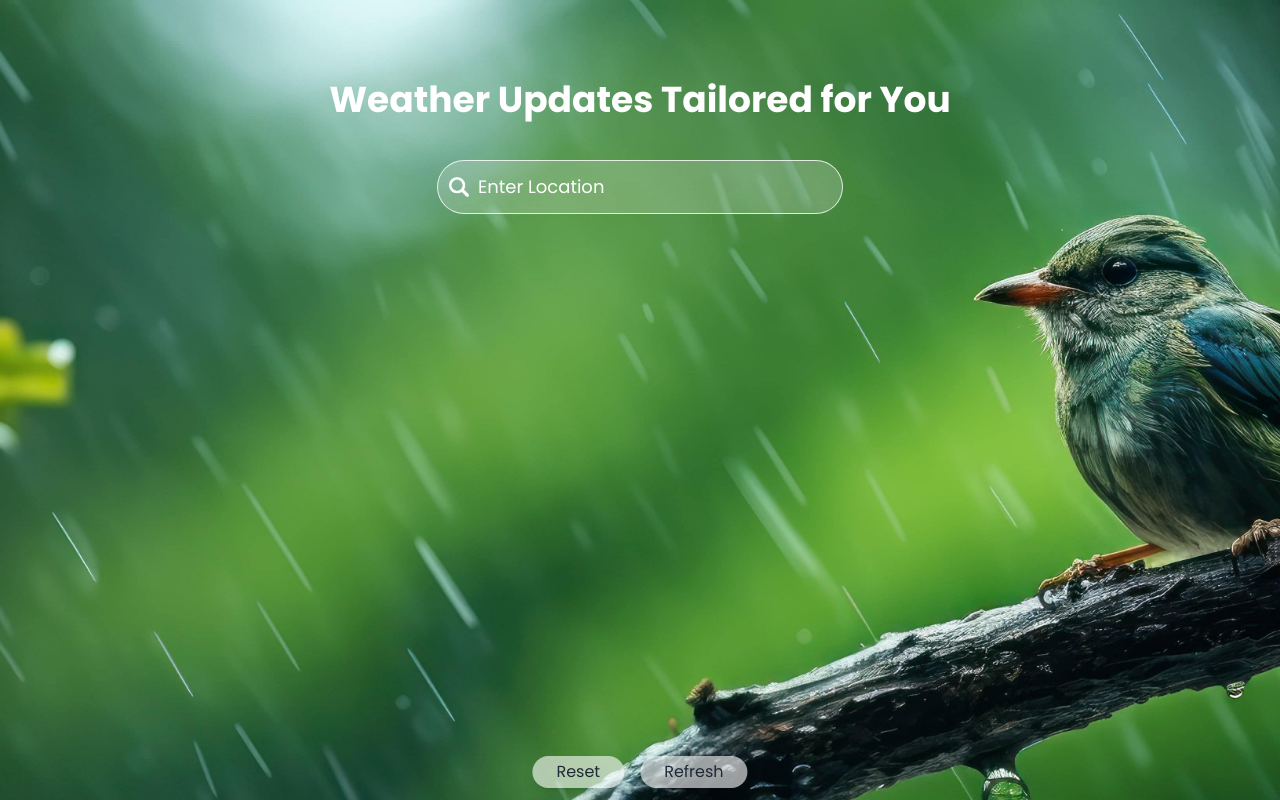
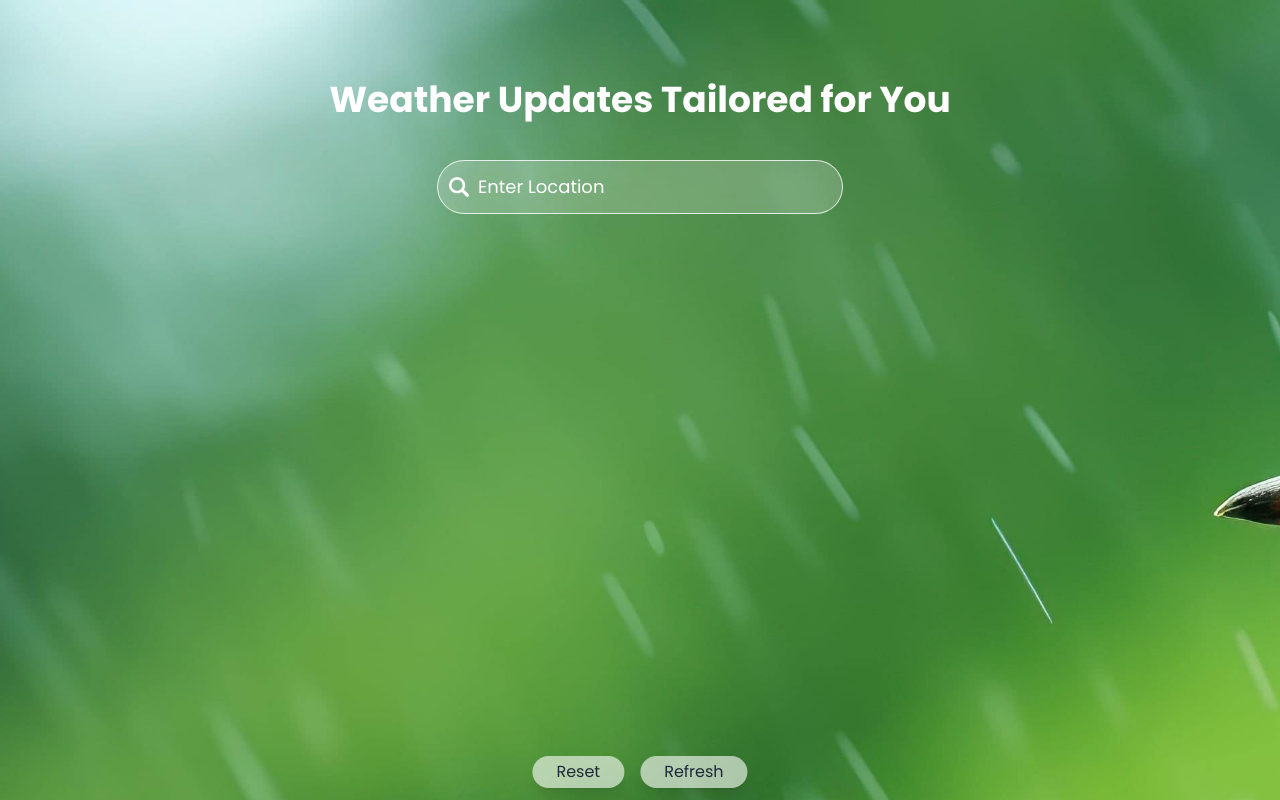
Before and after one commit to Abel-G/weather-app, a React (Vite) app: page / in a window 1280 px wide. Shown: the top 800 px of the page. Built offline with nearby package versions, Linux system fonts and the light colour scheme.

Commit message:
adding the forcast component

```diff
--- a/src/App.jsx
+++ b/src/App.jsx
@@ -9,6 +9,7 @@ import defau from './assets/default.jpg';
 import Snowy from './assets/Snowy.jpg';
 import fog from './assets/fog.jpg';
 import ErrorMessage from './components/ErrorMessages';
+import Forecast from './components/Forecast';
 //preloading images
 const preloadImages = [clear, clouds, rain, thunderstorm, defau, Snowy, fog].forEach(src => {
   const img = new Image();
@@ -61,9 +62,10 @@ function App() {
    * Used to provide a "Reset" button.
    */
   const reset = () => {
-    setData(false); // Clear weather data
+    setData(false);
+    // Clear weather data
     inputRef.current.value = ''; // Clear input field
-    setErrorMessage(''); // Clear error message on reset
+
   };
 
   /**
@@ -103,6 +105,7 @@ function App() {
       <SearchBar onSearch={fetchWeatherData} inputRef={inputRef} />
       <WeatherCard data={data} />
       <ErrorMessage message={errorMessage} onClose={() => setErrorMessage('')} />
+      {data.name && <Forecast location={data.name} />} {/* Only render if we have a valid location */}
       <div className="button-group fixed bottom-3 left-1/2 transform -translate-x-1/2 flex space-x-4">
         <button className='bg-white/60 text-gray-800 py-1 px-6 rounded-full shadow-lg hover:bg-gray-600/30 hover:text-white focus:outline-none' onClick={reset}>Reset</button>
         <button className='bg-white/60 text-gray-800 py-1 px-6 rounded-full shadow-lg hover:bg-gray-600/30 hover:text-white focus:outline-none' onClick={refreshWeather}>Refresh</button>
--- a/src/components/Forecast.jsx
+++ b/src/components/Forecast.jsx
@@ -49,7 +49,7 @@ const resetForecast = () => {
    * Renders a forecast card for each day in the forecast data.
    */
   return (
-    <div className='forecast-container mt-10 px-2 md:flex md:flex-col'>
+    <div className='forecast-container mt-10 px-2 md:flex md:flex-col sm:grid sm:grid-cols-1 sm:gap-4'>
       <h2 className='text-2xl font-bold mb-4'>5-Day Forecast</h2>
       <div className='grid grid-cols-1 sm:grid-cols-2 md:grid-cols-5 gap-4'>
         {forecastData.map((forecast, index) => {
--- a/src/index.css
+++ b/src/index.css
@@ -15,7 +15,7 @@
 .app{
   width: 100%;
   background-image: url(./assets/default.jpg);
-  height: 160vh;
+  height: 275vh;
   position: relative;
   background-color: #fff;
   color: #fff;
```
